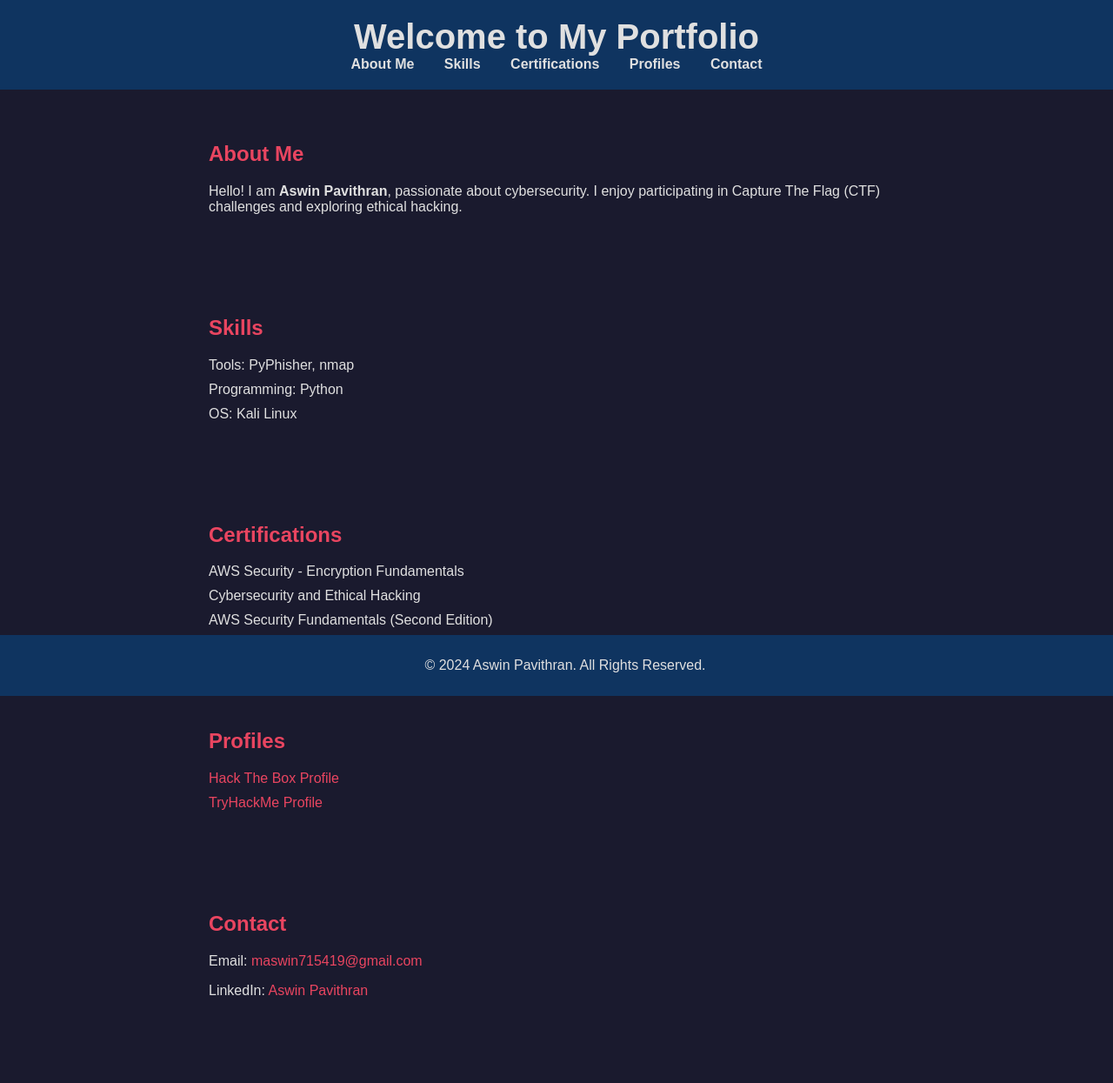
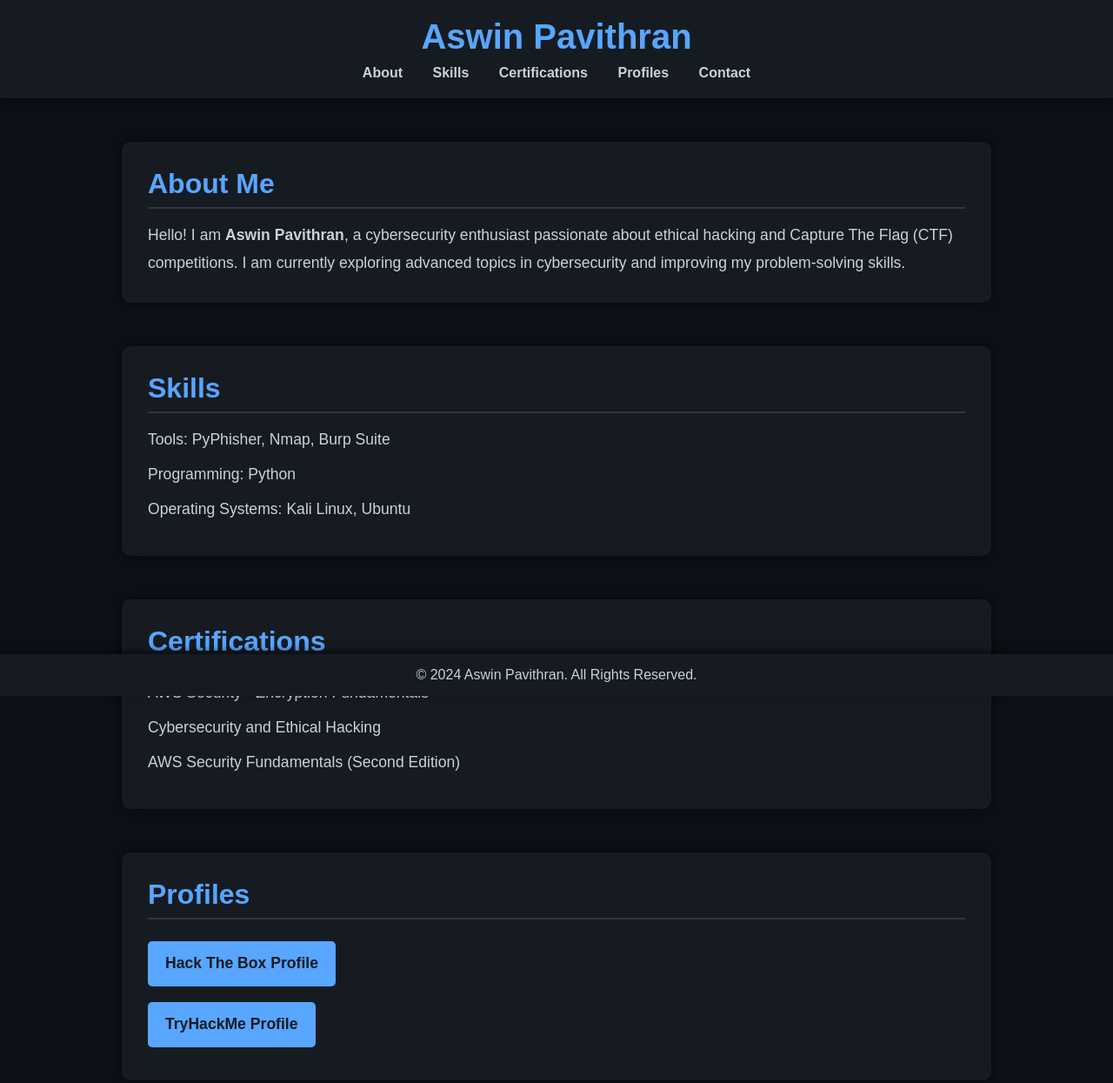
Before and after one commit to AswinPavithran000/AswinPavithran000.github.io, a plain HTML site: page index.html in a window 1280 px wide. Shown: the top 1245 px of the page at 87% size. Before the commit the page ends 1204 px from the top, so only its background shows below. Drawn offline with Linux system fonts and the light colour scheme.

Commit message:
Update index.html

```diff
--- a/index.html
+++ b/index.html
@@ -6,46 +6,73 @@
   <title>Aswin Pavithran - Cybersecurity Portfolio</title>
   <style>
     /* Global Styles */
-    body {
-      font-family: Arial, sans-serif;
-      background-color: #1a1a2e;
-      color: #e0e0e0;
+    * {
       margin: 0;
       padding: 0;
+      box-sizing: border-box;
+      scroll-behavior: smooth;
+    }
+
+    body {
+      font-family: 'Poppins', sans-serif;
+      background-color: #0d1117;
+      color: #c9d1d9;
     }
 
     /* Header Styles */
     header {
-      background-color: #0f3460;
+      background-color: #161b22;
       padding: 20px;
       text-align: center;
+      position: sticky;
+      top: 0;
+      z-index: 100;
+      box-shadow: 0 4px 8px rgba(0, 0, 0, 0.5);
     }
 
     header h1 {
-      margin: 0;
       font-size: 2.5rem;
+      color: #58a6ff;
+      margin-bottom: 5px;
+    }
+
+    nav {
+      margin-top: 10px;
     }
 
     nav a {
-      color: #e0e0e0;
+      color: #c9d1d9;
       margin: 0 15px;
       text-decoration: none;
-      font-weight: bold;
+      font-weight: 600;
+      transition: color 0.3s;
     }
 
     nav a:hover {
-      text-decoration: underline;
+      color: #58a6ff;
     }
 
     /* Section Styles */
     section {
-      padding: 40px;
-      max-width: 800px;
-      margin: 0 auto;
+      max-width: 1000px;
+      margin: 50px auto;
+      padding: 30px;
+      background-color: #161b22;
+      border-radius: 10px;
+      box-shadow: 0 0 15px rgba(0, 0, 0, 0.7);
     }
 
-    h2 {
-      color: #e94560;
+    section h2 {
+      font-size: 2rem;
+      margin-bottom: 15px;
+      color: #58a6ff;
+      border-bottom: 2px solid #30363d;
+      padding-bottom: 8px;
+    }
+
+    section p, ul {
+      font-size: 1.1rem;
+      line-height: 1.8;
     }
 
     ul {
@@ -53,36 +80,61 @@
       padding: 0;
     }
 
-    li {
-      margin-bottom: 10px;
+    ul li {
+      margin-bottom: 8px;
+    }
+
+    /* Button Styles */
+    a.button {
+      display: inline-block;
+      padding: 10px 20px;
+      margin-top: 10px;
+      background-color: #58a6ff;
+      color: #161b22;
+      text-decoration: none;
+      border-radius: 5px;
+      font-weight: 600;
+      transition: background-color 0.3s;
+    }
+
+    a.button:hover {
+      background-color: #1f6feb;
     }
 
     /* Footer Styles */
     footer {
       text-align: center;
-      padding: 10px;
-      background-color: #0f3460;
+      padding: 15px;
+      background-color: #161b22;
+      color: #c9d1d9;
       position: fixed;
       bottom: 0;
       width: 100%;
+      box-shadow: 0 -4px 8px rgba(0, 0, 0, 0.5);
     }
 
-    /* Links Styling */
-    a {
-      color: #e94560;
-      text-decoration: none;
-    }
+    /* Responsive Styles */
+    @media (max-width: 768px) {
+      header h1 {
+        font-size: 2rem;
+      }
 
-    a:hover {
-      text-decoration: underline;
+      section {
+        margin: 20px;
+        padding: 20px;
+      }
+
+      nav a {
+        font-size: 0.9rem;
+      }
     }
   </style>
 </head>
 <body>
   <header>
-    <h1>Welcome to My Portfolio</h1>
+    <h1>Aswin Pavithran</h1>
     <nav>
-      <a href="#about">About Me</a>
+      <a href="#about">About</a>
       <a href="#skills">Skills</a>
       <a href="#certifications">Certifications</a>
       <a href="#profiles">Profiles</a>
@@ -92,15 +144,17 @@
 
   <section id="about">
     <h2>About Me</h2>
-    <p>Hello! I am <strong>Aswin Pavithran</strong>, passionate about cybersecurity. I enjoy participating in Capture The Flag (CTF) challenges and exploring ethical hacking.</p>
+    <p>
+      Hello! I am <strong>Aswin Pavithran</strong>, a cybersecurity enthusiast passionate about ethical hacking and Capture The Flag (CTF) competitions. I am currently exploring advanced topics in cybersecurity and improving my problem-solving skills.
+    </p>
   </section>
 
   <section id="skills">
     <h2>Skills</h2>
     <ul>
-      <li>Tools: PyPhisher, nmap</li>
+      <li>Tools: PyPhisher, Nmap, Burp Suite</li>
       <li>Programming: Python</li>
-      <li>OS: Kali Linux</li>
+      <li>Operating Systems: Kali Linux, Ubuntu</li>
     </ul>
   </section>
 
@@ -116,8 +170,12 @@
   <section id="profiles">
     <h2>Profiles</h2>
     <ul>
-      <li><a href="https://github.com/AswinPavithran000/AswinPavithran.github.io/blob/main/images/HTB%20Academy%20Student%20Transcript.pdf" target="_blank">Hack The Box Profile</a></li>
-      <li><a href="https://github.com/AswinPavithran000/AswinPavithran000.github.io/blob/main/images/Screenshot%202024-10-20%20220018.png?raw=true" target="_blank">TryHackMe Profile</a></li>
+      <li>
+        <a class="button" href="https://github.com/AswinPavithran000/AswinPavithran.github.io/blob/main/images/HTB%20Academy%20Student%20Transcript.pdf" target="_blank">Hack The Box Profile</a>
+      </li>
+      <li>
+        <a class="button" href="https://github.com/AswinPavithran000/AswinPavithran.github.io/blob/main/images/Screenshot%202024-10-20%20220018.png" target="_blank">TryHackMe Profile</a>
+      </li>
     </ul>
   </section>
 
```
